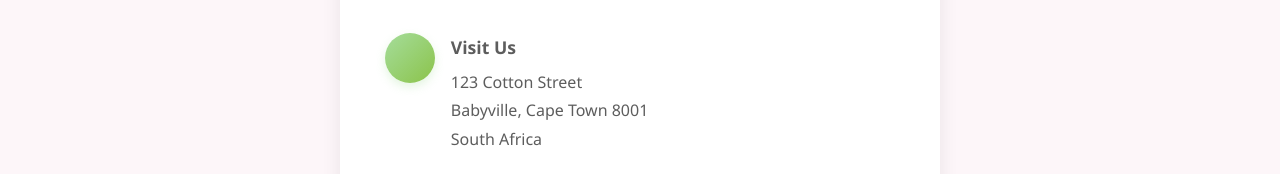
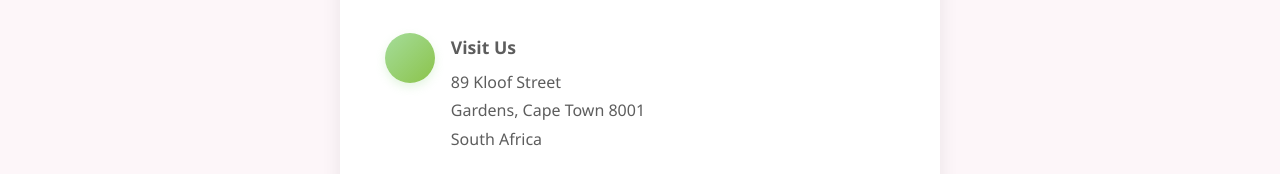
Before and after one commit to tsireledzonetshilonwe/BabyCottonClubFrontEnd, a React (Create React App) app: page /contact in a window 1280 px wide. Shown: the part 738-912 px from the top of the page. Built offline with nearby package versions, Linux system fonts and the light colour scheme.

Commit message:
ContactPage Update

```diff
--- a/src/components/ContactPage.js
+++ b/src/components/ContactPage.js
@@ -127,8 +127,8 @@ const ContactPage = () => {
                                 </div>
                                 <div style={{ flex: 1 }}>
                                     <h3 style={{ color: '#5D5D5D', marginBottom: '0.5rem', fontSize: '1.1rem', fontWeight: '600' }}>Visit Us</h3>
-                                    <p style={{ color: '#5D5D5D', margin: '0.2rem 0', fontSize: '1rem' }}>123 Cotton Street</p>
-                                    <p style={{ color: '#5D5D5D', margin: '0.2rem 0', fontSize: '1rem' }}>Babyville, Cape Town 8001</p>
+                                    <p style={{ color: '#5D5D5D', margin: '0.2rem 0', fontSize: '1rem' }}>89 Kloof Street</p>
+                                    <p style={{ color: '#5D5D5D', margin: '0.2rem 0', fontSize: '1rem' }}>Gardens, Cape Town 8001</p>
                                     <p style={{ color: '#5D5D5D', margin: '0.2rem 0', fontSize: '1rem' }}>South Africa</p>
                                 </div>
                             </div>
```
